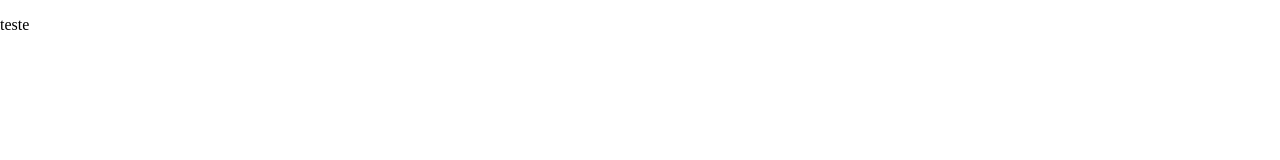
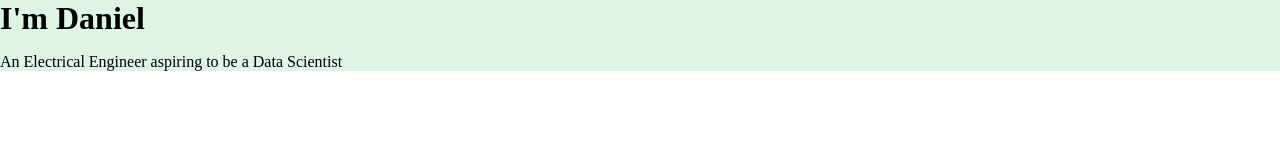
Before and after one commit to danrmoliv/My-Site, a plain HTML site: page index.html in a window 1280 px wide. Drawn offline with Linux system fonts and the light colour scheme.

Commit message:
Update index.html

```diff
--- a/index.html
+++ b/index.html
@@ -1,12 +1,18 @@
 <!DOCTYPE html>
 <html lang="en" dir="ltr">
+
 <head>
   <meta charset="utf-8">
   <link rel="stylesheet" href="css/styles.css">
   <link rel="favicon" href="favicon.ico?v=2">
   <title>Daniel Oliveira</title>
 </head>
+
 <body>
-<p>teste</p>
+  <div class="">
+    <h1>I'm Daniel</h1>
+    <p>An Electrical Engineer aspiring to be a Data Scientist</p>
+  </div>
 </body>
+
 </html>
```
Lines whose indentation alone changed are shown as unchanged.
